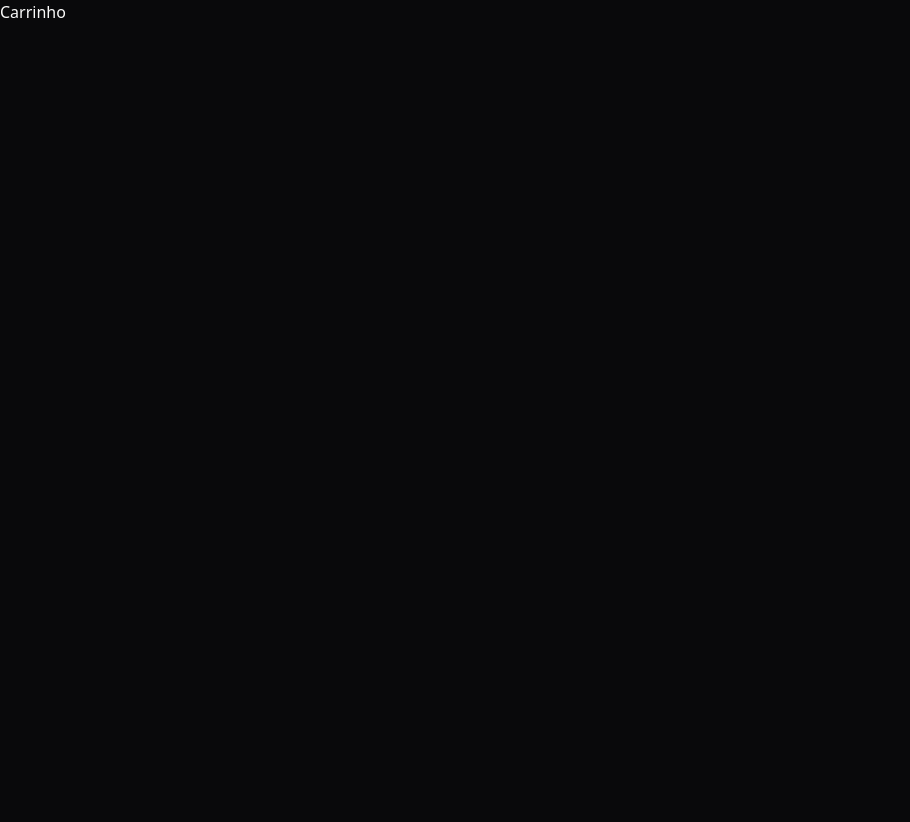
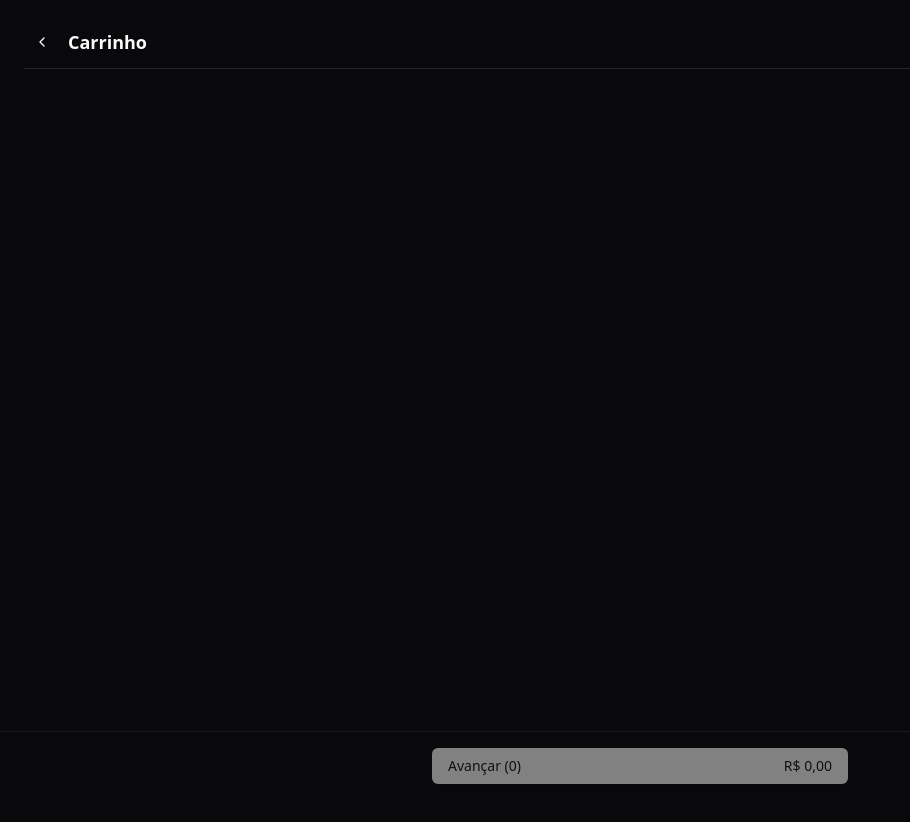
Before and after one commit to DRTSistemas/cardapioweb, a Next.js app: page /menu/cart in a window 1280 px wide. Shown: the top 822 px of the page, without its empty margins (0-910 px from the left). Before the commit the page ends 800 px from the top, so only its background shows below. Built offline with nearby package versions, Linux system fonts and the light colour scheme.

Commit message:
refactor: sidebar menu

```diff
--- a/src/app/menu/(home)/layout.tsx
+++ b/src/app/menu/(home)/layout.tsx
@@ -1,5 +1,6 @@
 import { MenuHeaderDesktop } from "../_components/menu-header-desktop";
 import { MenuHeaderMobile } from "../_components/menu-header-mobile";
+import { MenuNavMobile } from "../_components/menu-nav-mobile";
 import { MenuSidebar } from "../_components/menu-sidebar";
 
 interface LayoutProps {
@@ -17,6 +18,7 @@ export default function Layout({ children }: LayoutProps) {
           {children}
         </main>
       </div>
+      <MenuNavMobile />
     </div>
   );
 }
--- a/src/app/menu/_components/menu-header-desktop.tsx
+++ b/src/app/menu/_components/menu-header-desktop.tsx
@@ -4,7 +4,7 @@ import { MenuTabs } from "./menu-tabs";
 
 export function MenuHeaderDesktop() {
   return (
-    <header className="hidden h-14 items-center gap-4 border-b bg-muted/40 px-4 md:flex lg:h-[70px] lg:px-6">
+    <header className="hidden h-14 items-center gap-4 border-b bg-muted/40 px-4 md:flex lg:h-[80px] lg:px-6">
       <div className="w-full flex-1">
         <form>
           <div className="relative">
@@ -12,7 +12,7 @@ export function MenuHeaderDesktop() {
             <Input
               type="search"
               placeholder="Search products..."
-              className="w-full appearance-none bg-background pl-8 shadow-none md:w-2/3 lg:w-1/3"
+              className="w-full appearance-none bg-background pl-8 shadow-none lg:w-2/3"
             />
           </div>
         </form>
--- a/src/app/menu/_components/menu-sidebar.tsx
+++ b/src/app/menu/_components/menu-sidebar.tsx
@@ -1,13 +1,22 @@
 import Link from "next/link";
-import { ChevronRight, Home, Package2, ShoppingCart } from "lucide-react";
+import { ChevronRight, Package2 } from "lucide-react";
 
 import { Button } from "@/components/ui/button";
+
+const categories = [
+  {
+    title: "Lanches",
+  },
+  {
+    title: "Bebidas",
+  },
+];
 
 export function MenuSidebar() {
   return (
     <div className="hidden border-r bg-muted/40 md:block">
       <div className="flex h-full max-h-screen flex-col gap-2">
-        <div className="flex h-14 items-center border-b px-4 lg:h-[70px] lg:px-6">
+        <div className="flex h-14 items-center border-b px-4 lg:h-[80px] lg:px-6">
           <Link href="/" className="flex items-center gap-2 font-semibold">
             <Package2 className="h-6 w-6" />
             <span className="">DRT Sistemas</span>
@@ -17,21 +26,17 @@ export function MenuSidebar() {
           </Button>
         </div>
         <div className="flex-1">
-          <nav className="grid items-start px-2 text-sm font-medium lg:px-4">
-            <Link
-              href="#"
-              className="flex items-center gap-3 rounded-lg px-3 py-2 text-muted-foreground transition-all hover:text-primary"
-            >
-              <Home className="h-4 w-4" />
-              Bebidas
-            </Link>
-            <Link
-              href="#"
-              className="flex items-center gap-3 rounded-lg px-3 py-2 text-muted-foreground transition-all hover:text-primary"
-            >
-              <ShoppingCart className="h-4 w-4" />
-              Lanches
-            </Link>
+          <nav className="grid items-start gap-1 px-2 text-sm font-medium">
+            {categories.map((item) => (
+              <Link
+                key={item.title}
+                href="#"
+                className="flex items-center gap-3 rounded-lg px-4 py-2 text-lg text-muted-foreground transition-all hover:bg-accent hover:text-primary"
+              >
+                {item.title}
+                <ChevronRight className="ml-auto size-4" />
+              </Link>
+            ))}
           </nav>
         </div>
       </div>
--- a/src/app/menu/cart/layout.tsx
+++ b/src/app/menu/cart/layout.tsx
@@ -1,3 +1,4 @@
+import { Button } from "@/components/ui/button";
 import React from "react";
 
 export default function MenuLayout({
@@ -5,5 +6,18 @@ export default function MenuLayout({
 }: {
   children: React.ReactNode;
 }) {
-  return <div>{children}</div>;
+  return (
+    <div className="min-h-screen flex-1">
+      {children}
+      <div className="fixed bottom-0 z-50 w-full border-t border-border/60 p-4">
+        <Button
+          disabled
+          className="mx-auto flex w-full items-center  justify-between md:w-2/3 lg:w-1/3"
+        >
+          <span>Avançar (0)</span>
+          <span>R$ 0,00</span>
+        </Button>
+      </div>
+    </div>
+  );
 }
--- a/src/app/menu/cart/page.tsx
+++ b/src/app/menu/cart/page.tsx
@@ -1,3 +1,20 @@
+import { buttonVariants } from "@/components/ui/button";
+import { ChevronLeft } from "lucide-react";
+import Link from "next/link";
+
 export default function CartPage() {
-  return <div>Carrinho</div>;
+  return (
+    <main className="flex flex-1 flex-col gap-4 p-4 lg:gap-6 lg:p-6">
+      <div className="flex flex-row items-center gap-2 border-b pb-2">
+        <Link
+          className={buttonVariants({ variant: "ghost", size: "icon" })}
+          href="/menu"
+        >
+          <ChevronLeft className="size-4" />
+        </Link>
+        <h1 className="text-lg font-semibold">Carrinho</h1>
+      </div>
+      <div className="h-screen"></div>
+    </main>
+  );
 }
--- a/src/app/menu/layout.tsx
+++ b/src/app/menu/layout.tsx
@@ -1,16 +1,9 @@
 import React from "react";
-
-import { MenuNavMobile } from "./_components/menu-nav-mobile";
 
 interface MenuLayoutProps {
   children: React.ReactNode;
 }
 
 export default function MenuLayout({ children }: MenuLayoutProps) {
-  return (
-    <div className="min-h-screen flex-1">
-      {children}
-      <MenuNavMobile />
-    </div>
-  );
+  return <div className="min-h-screen flex-1">{children}</div>;
 }
```
